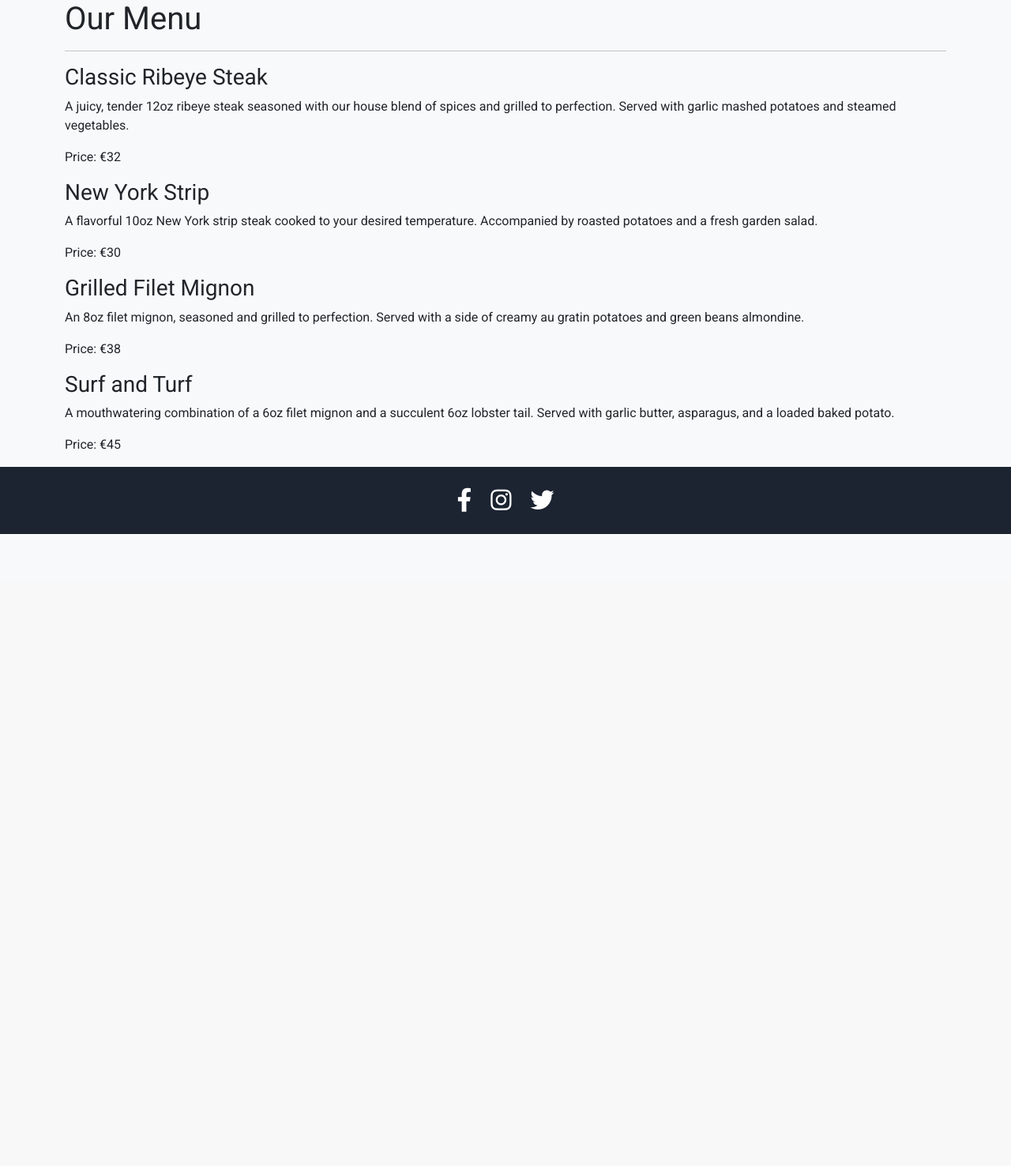
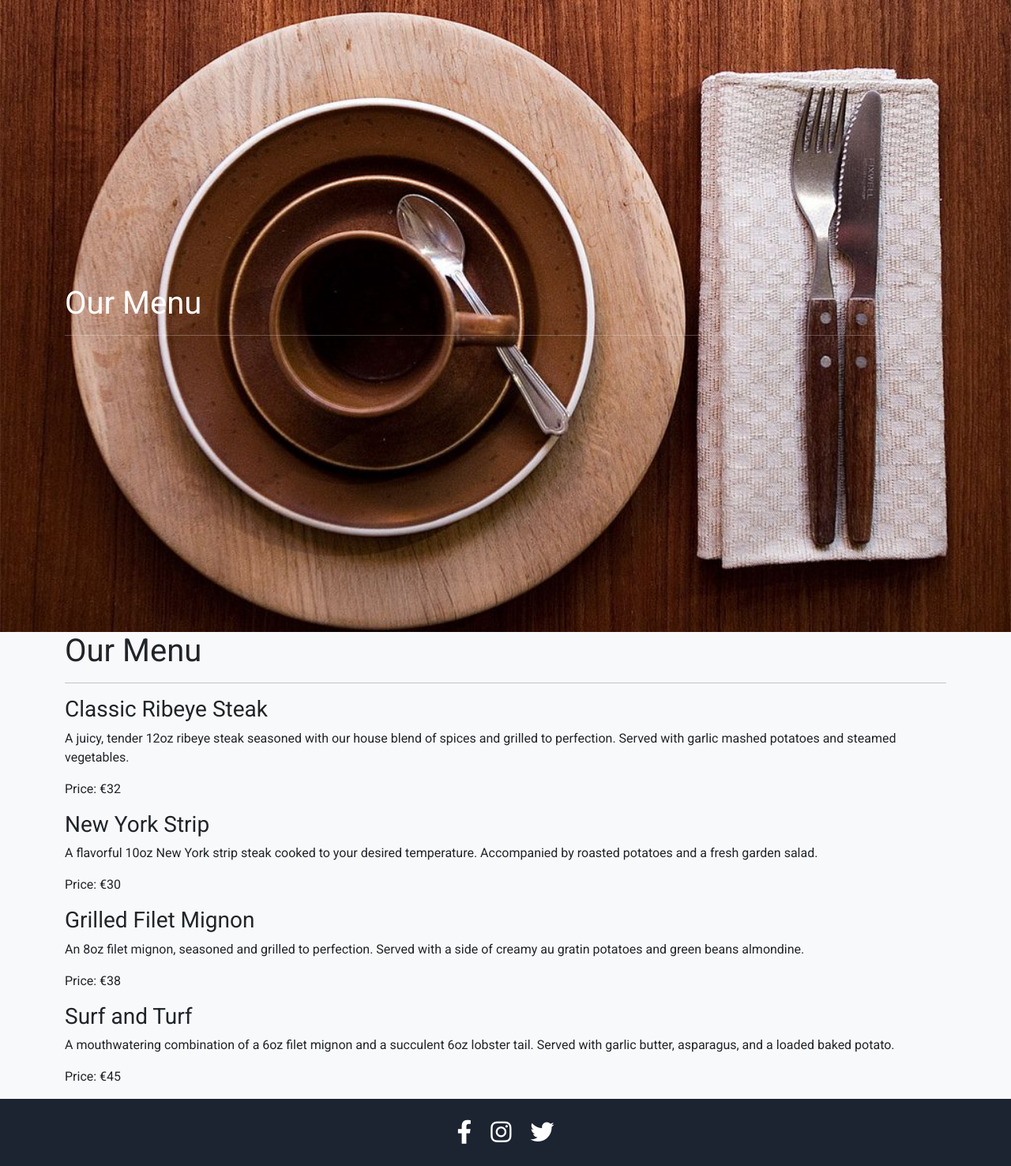
Before and after one commit to tronborg2000/Restaurant-Booking-One, a Flask app: page /menu in a window 1280 px wide. Shown: the part 64-1540 px from the top of the page at 79% size. Before the commit the page ends 740 px from the top, so only its background shows below. Run offline with Flask 2, Linux system fonts and the light colour scheme; some libraries are stand-ins or nearby versions.

Commit message:
add menu section

```diff
--- a/templates/menu.html
+++ b/templates/menu.html
@@ -32,7 +32,15 @@
       </div>
     </div>
   </nav>
-
+  <section class="menu-hero-section">
+    <div class="menu-hero-overlay"></div>
+    <div class="container">
+      <div class="menu-header">
+        <h1>Our Menu</h1>
+        <hr>
+      </div>
+    </div>
+  </section>
   <section class="menu-section">
     <div class="container">
       <div class="menu-header">
```
